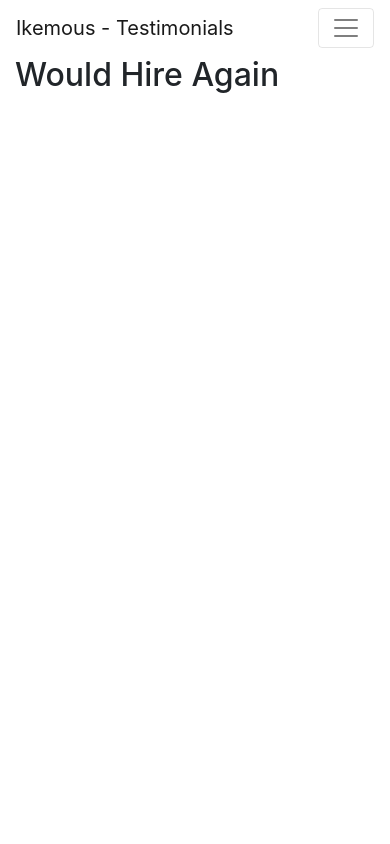
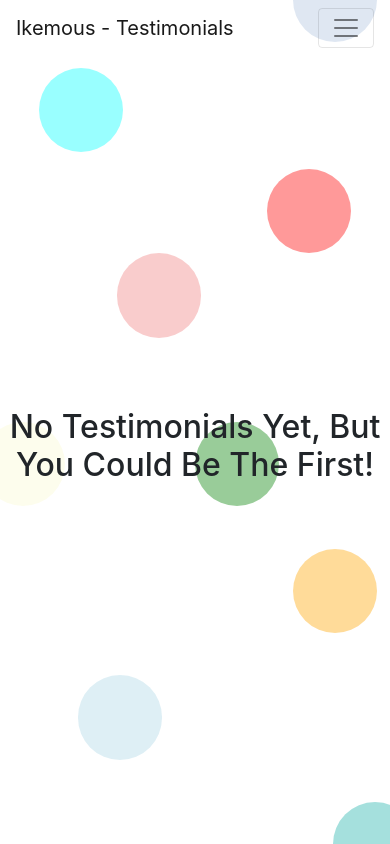
Before and after one commit to ikemous/portfolio, a React (Create React App) app in the folder client/: page /testimonials in a window 390 px wide. Built offline with nearby package versions, Linux system fonts and the light colour scheme.

Commit message:
added background to the page

```diff
--- a/client/src/App.css
+++ b/client/src/App.css
@@ -1,38 +1,4 @@
-.App {
-  text-align: center;
+
+.screenHeight {
+  min-height: calc(100vh - 56px);
 }
-
-.App-logo {
-  height: 40vmin;
-  pointer-events: none;
-}
-
-@media (prefers-reduced-motion: no-preference) {
-  .App-logo {
-    animation: App-logo-spin infinite 20s linear;
-  }
-}
-
-.App-header {
-  background-color: #282c34;
-  min-height: 100vh;
-  display: flex;
-  flex-direction: column;
-  align-items: center;
-  justify-content: center;
-  font-size: calc(10px + 2vmin);
-  color: white;
-}
-
-.App-link {
-  color: #61dafb;
-}
-
-@keyframes App-logo-spin {
-  from {
-    transform: rotate(0deg);
-  }
-  to {
-    transform: rotate(360deg);
-  }
-}
--- /dev/null
+++ b/client/src/components/DottedBackground.tsx
@@ -0,0 +1,21 @@
+import React from "react";
+import { Container } from "react-bootstrap";
+import "./dottedBackground.css";
+
+function DottedBackground() {
+    return (
+        <Container className="dottedContainer" fluid>
+            <span className="dot dotOne" />
+            <span className="dot dotTwo" />
+            <span className="dot dotThree" />
+            <span className="dot dotFour" />
+            <span className="dot dotFive" />
+            <span className="dot dotSix" />
+            <span className="dot dotSeven" />
+            <span className="dot dotEight" />
+            <span className="dot dotNine" />
+        </Container>
+    )
+};
+
+export default DottedBackground;
--- /dev/null
+++ b/client/src/components/dottedBackground.css
@@ -0,0 +1,77 @@
+.dot {
+    height: 15vh;
+    width: 15vh;
+    border-radius: 50%;
+    position: fixed;
+    opacity: 40%;
+}
+
+.dottedContainer {
+    height: 100vh;
+    position: fixed;
+    top: 0;
+    left: 0;
+    z-index: -1;
+}
+
+.dotOne {
+    background: red;
+    top: 20%;
+    right: 10%;
+}
+
+.dotTwo {
+    background: cyan;
+    top: 8%;
+    left: 10%;
+}
+
+.dotThree {
+    background: green;
+    top: 50%;
+    right: 50%;
+    left: 50%;
+}
+
+.dotFour {
+    background: orange;
+    bottom: 25%;
+    left: 75%;
+}
+
+.dotFive {
+    background: lightblue;
+    bottom: 10%;
+    left: 20%;
+}
+
+.dotSix {
+    background: lightcoral;
+    left: 30%;
+    top: 30%;
+}
+
+.dotSeven {
+    background: lightgoldenrodyellow;
+    top: 50%;
+    left: -5%;
+}
+
+.dotEight {
+    background: lightseagreen;
+    bottom: -5%;
+    right: -7%;
+}
+
+.dotNine {
+    background: lightsteelblue;
+    top: -5%;
+    left: 75%;
+}
+
+@media only screen and (max-width: 720px) {
+    .dot {
+        height: 10vh;
+        width: 10vh;
+    }
+}
--- a/client/src/pages/TestimonialsPage.tsx
+++ b/client/src/pages/TestimonialsPage.tsx
@@ -1,11 +1,17 @@
 import React from "react";
-import { Container } from "react-bootstrap";
+import DottedBackground from "../components/DottedBackground";
+import { Container, Row } from "react-bootstrap";
 import "./testimonialsPage.css";
 
 function TestimonialsPage() {
     return (
-        <Container>
-            <h2>Would Hire Again</h2>
+        <Container className="screenHeight">
+            <Row className="align-items-center justify-content-center screenHeight">
+                <div>
+                    <h2 className="text-center">No Testimonials Yet, But You Could Be The First!</h2>
+                </div>
+            </Row>
+            <DottedBackground />
         </Container>
     );
 };
```
